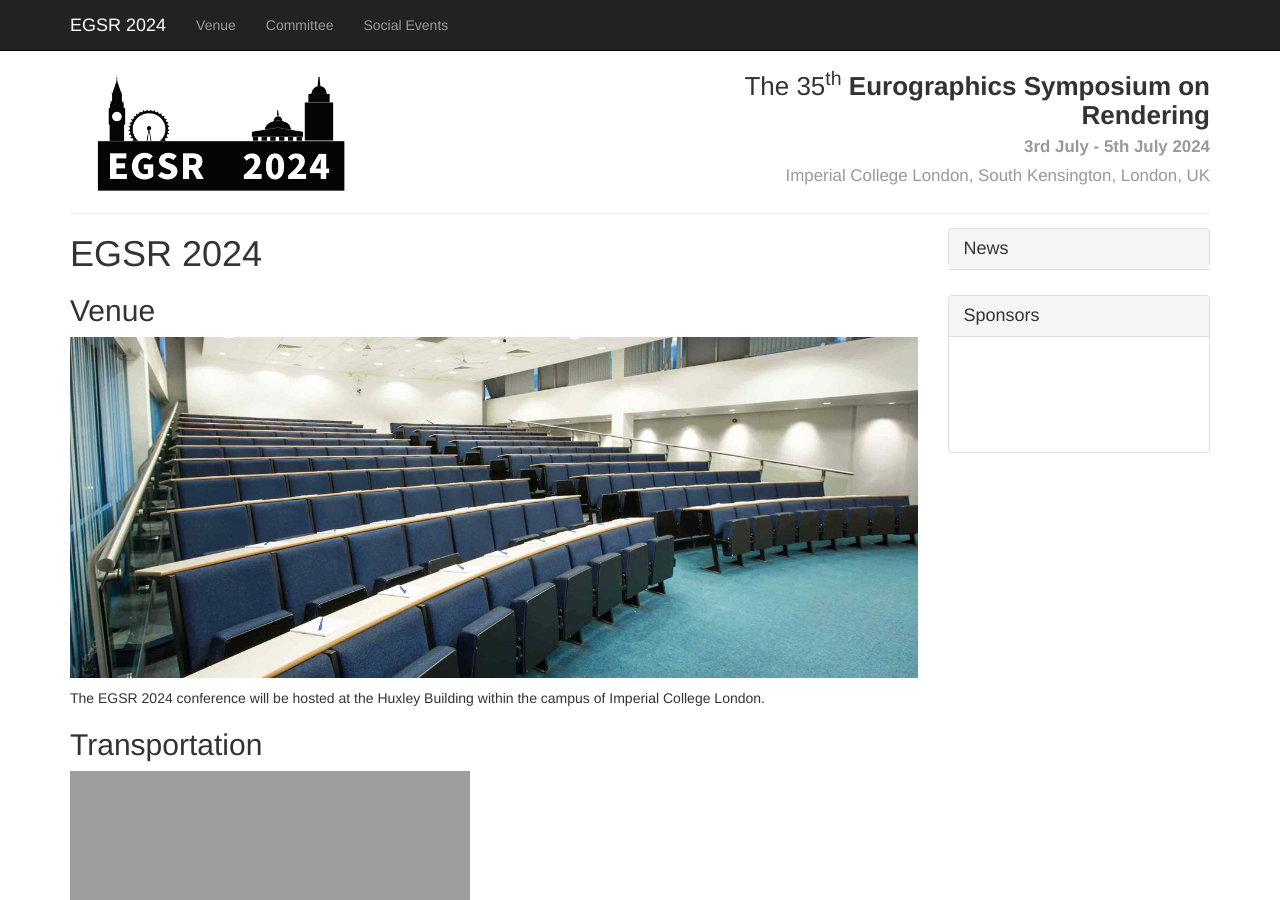
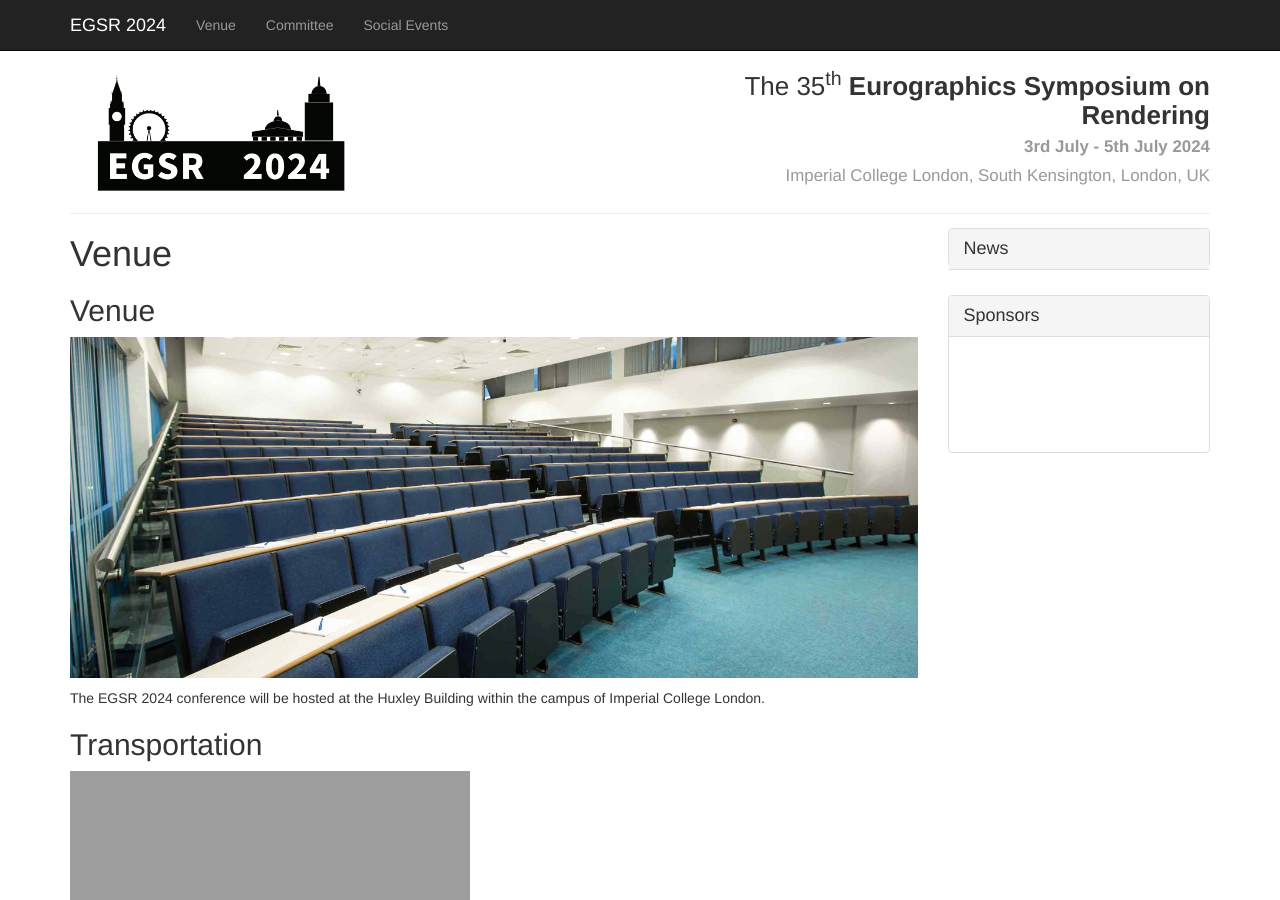
Before and after one commit to emilienogue/egsr2024.github.io, a Jekyll site: the page built from venue.md, in a window 1280 px wide and 900 px high. Built offline with Jekyll 4.4.1, drawn with Linux system fonts in a browser that asks for light colours; comment, search, counter and statistics services are not loaded.

Commit message:
Changed tab names

```diff
--- a/venue.md
+++ b/venue.md
@@ -1,6 +1,6 @@
 ---
 layout: cvmp-default
-title: EGSR 2024
+title: Venue
 year: 2024
 ---
 
```
Also changed, not shown: index.md (+1 -1 lines).
